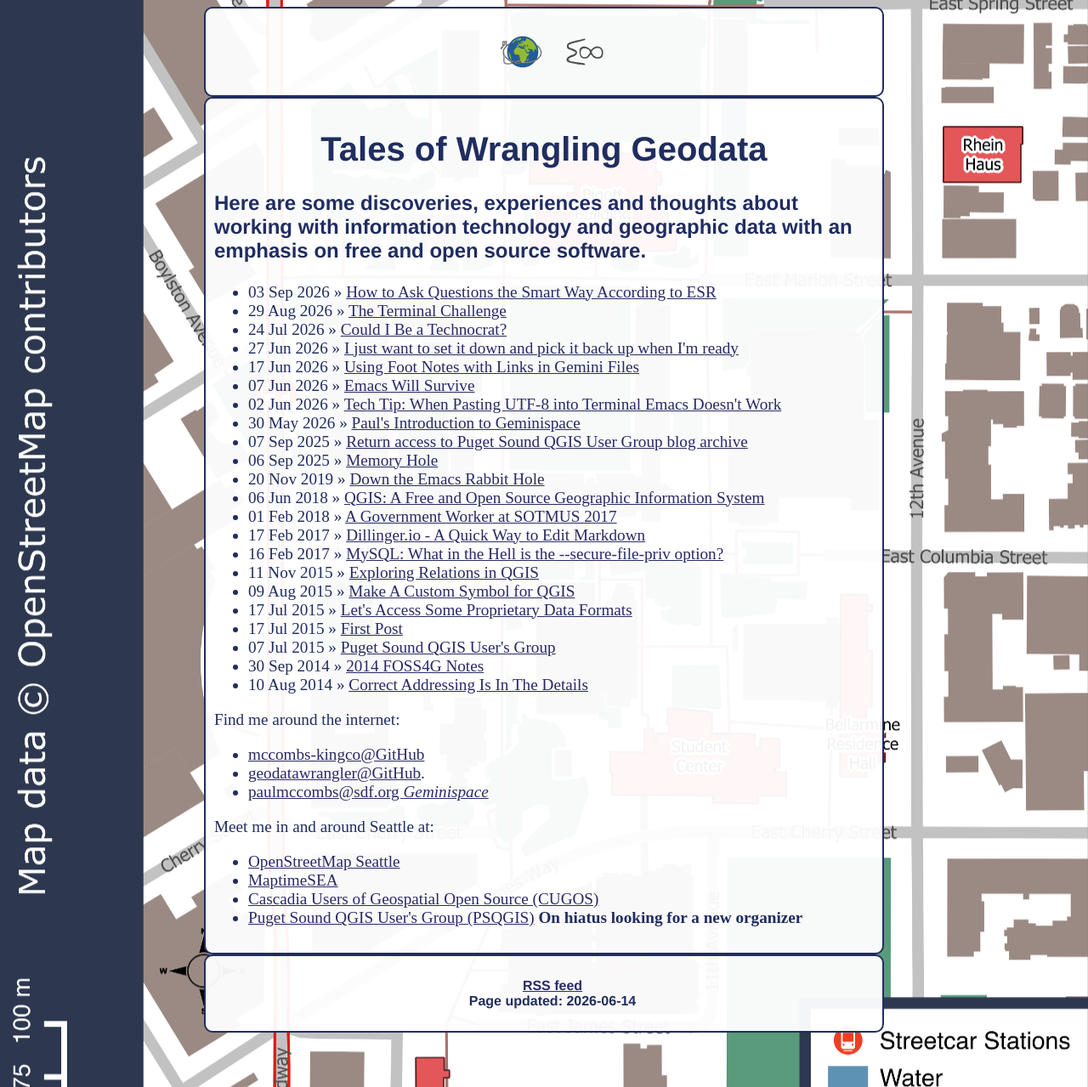
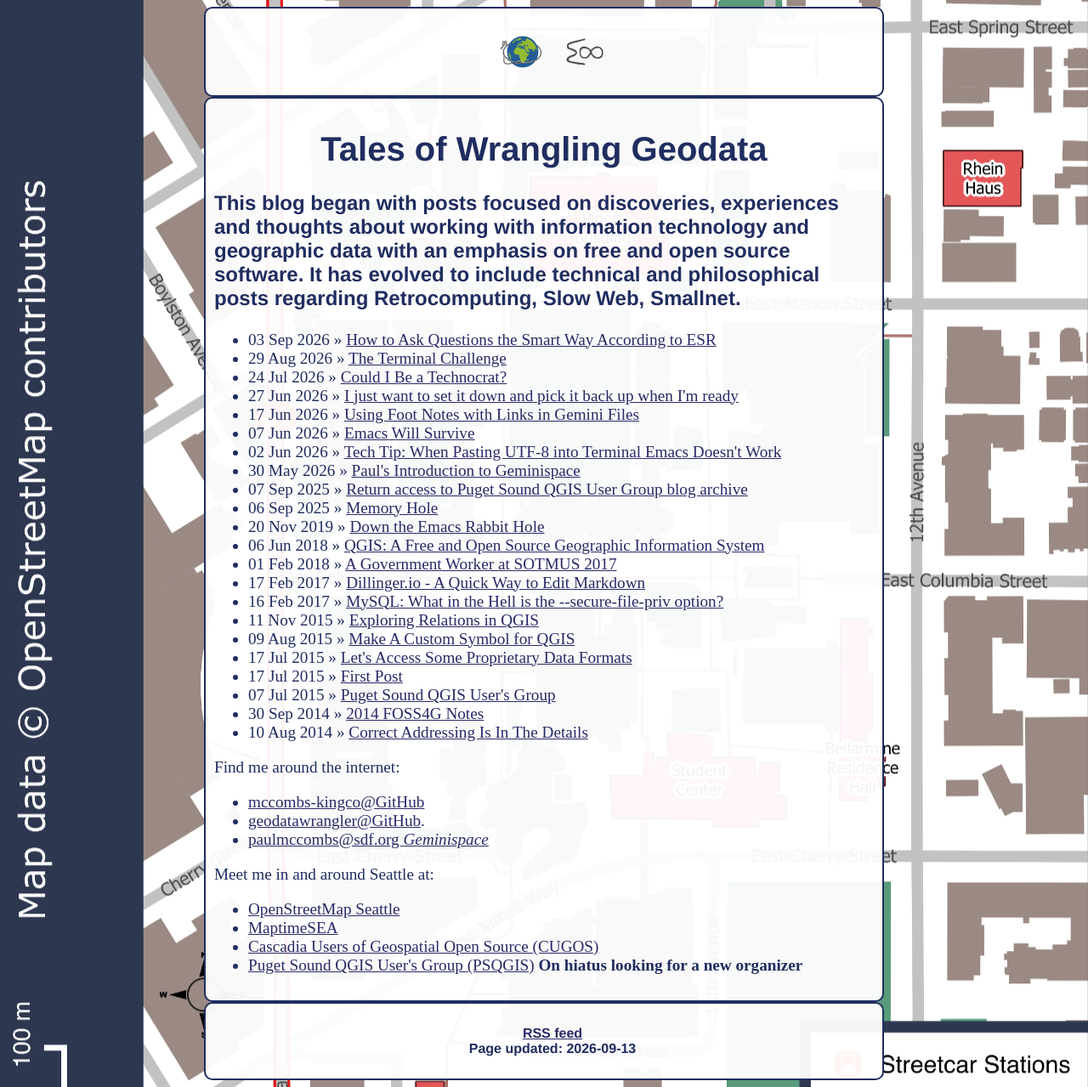
Before and after one commit to geodatawrangler/geodatawrangler.github.io, a Jekyll site: the page built from index.html, in a window 1280 px wide. Shown: the whole page at 85% size. Built offline with Jekyll 4.4.1, drawn with Linux system fonts in a browser that asks for light colours.

Commit message:
<2026-09-14 Mon 03:38> change blog description on index.html

```diff
--- a/index.html
+++ b/index.html
@@ -1,11 +1,11 @@
 ---
 layout: default
 title: Tales of Wrangling Geodata
-update: 2026-06-14
+update: 2026-09-13
 ---
 	<h1>{{ page.title }}</h1>
 
-	<h3>Here are some discoveries, experiences and thoughts about working with information technology and geographic data with an emphasis on free and open source software.</h3>
+	<h3>This blog began with posts focused on discoveries, experiences and thoughts about working with information technology and geographic data with an emphasis on free and open source software. It has evolved to include technical and philosophical posts regarding Retrocomputing, Slow Web, Smallnet.</h3>
 
 <ul class="posts">
 
```
